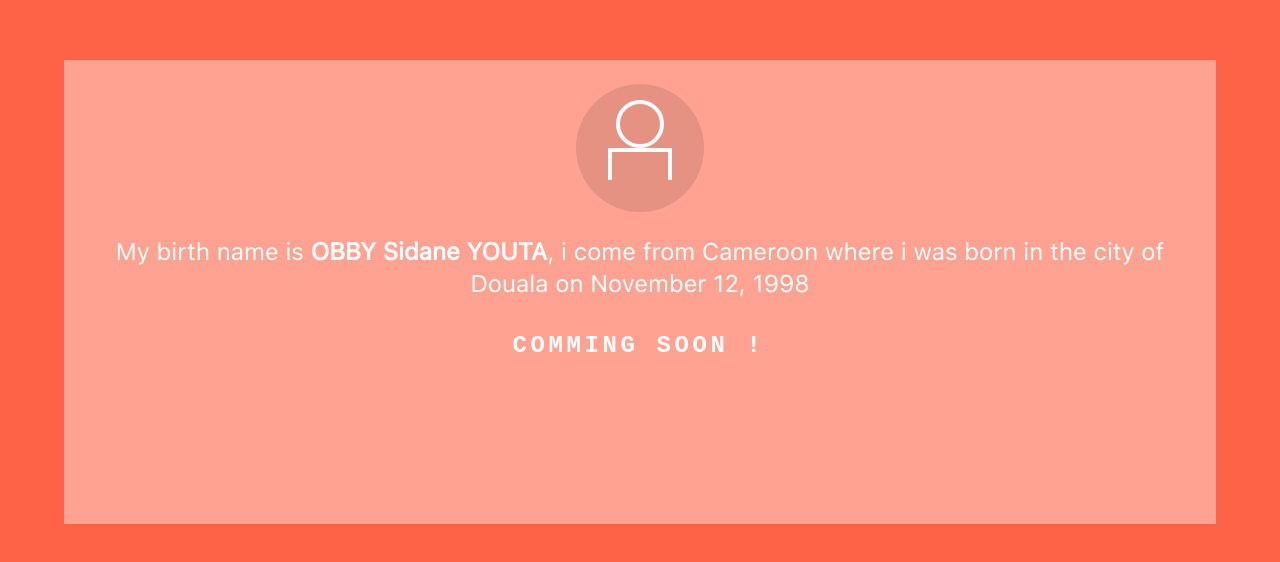
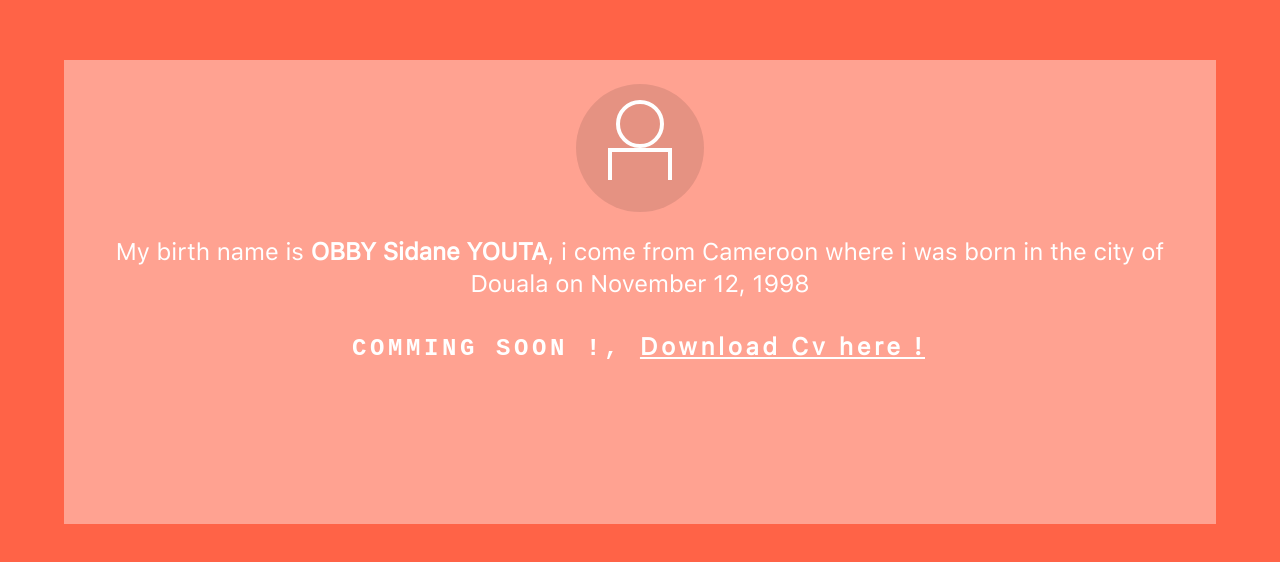
Before and after one commit to dy05/portfolio, a website: page index.html in a window 1280 px wide. Shown: the part 108-670 px from the top of the page. Drawn offline with Linux system fonts and the light colour scheme.

Commit message:
Add cv file

```diff
--- a/index.html
+++ b/index.html
@@ -106,7 +106,7 @@
         My birth name is <strong>OBBY Sidane YOUTA</strong>, i come from Cameroon where i was born in the city of Douala on November 12, 1998
     </p>
     <div>
-        <h4>COMMING SOON !</h4>
+        <h4>COMMING SOON !, <a href="Youta%20Obby%20Sidane%20-%20CV.pdf">Download Cv here !</a></h4>
     </div>
 </section>
 
```
Also changed, not shown: 1 other file.
